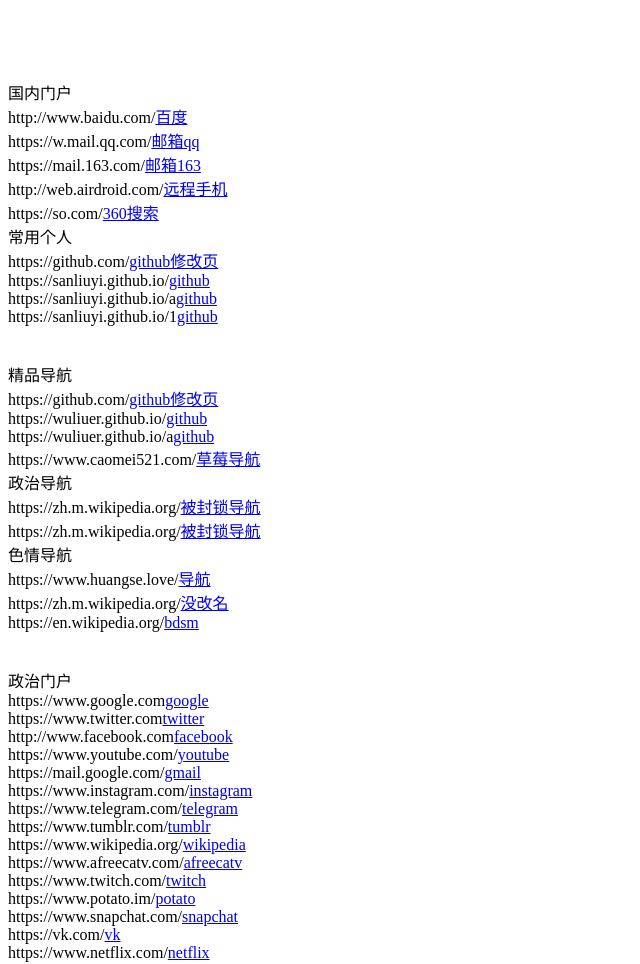
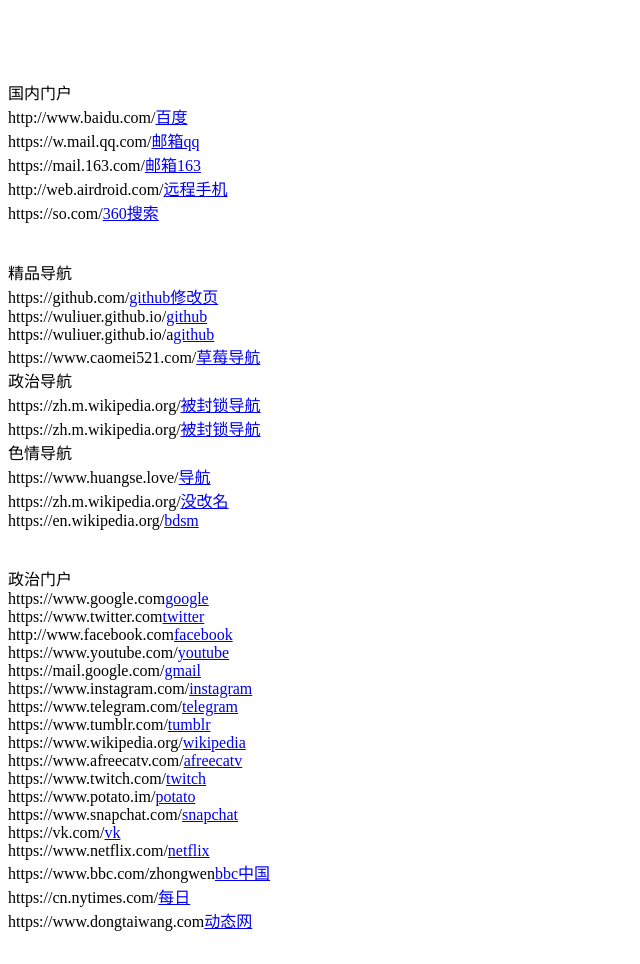
Before and after one commit to wuliuer/wuliuer.github.io, a plain HTML site: page index.html in a window 1280 px wide. Shown: the top 964 px of the page, without its empty margins (0-640 px from the left). Drawn offline with Linux system fonts and the light colour scheme.

Commit message:
Update index.html

```diff
--- a/index.html
+++ b/index.html
@@ -8,11 +8,7 @@ https://w.mail.qq.com/<a href="https://w.mail.qq.com">邮箱qq</a> <br>
 https://mail.163.com/<a href="https://mail.163.com">邮箱163</a><br>
 http://web.airdroid.com/<a href="http://web.airdroid.com">远程手机</a> <br>
 https://so.com/<a href="https://so.com">360搜索 </a> <br>
-常用个人<br>
-https://github.com/<a href="https://github.com/sanliuyi/sanliuyi.github.io/edit/master/index.html">github修改页 </a> <br>
-https://sanliuyi.github.io/<a href="https://sanliuyi.github.io/">github </a> <br>
-https://sanliuyi.github.io/a<a href="https://sanliuyi.github.io/a">github </a> <br>
-https://sanliuyi.github.io/1<a href="https://sanliuyi.github.io/1">github </a> <br>
+
 
 <br>
 <br>
```
